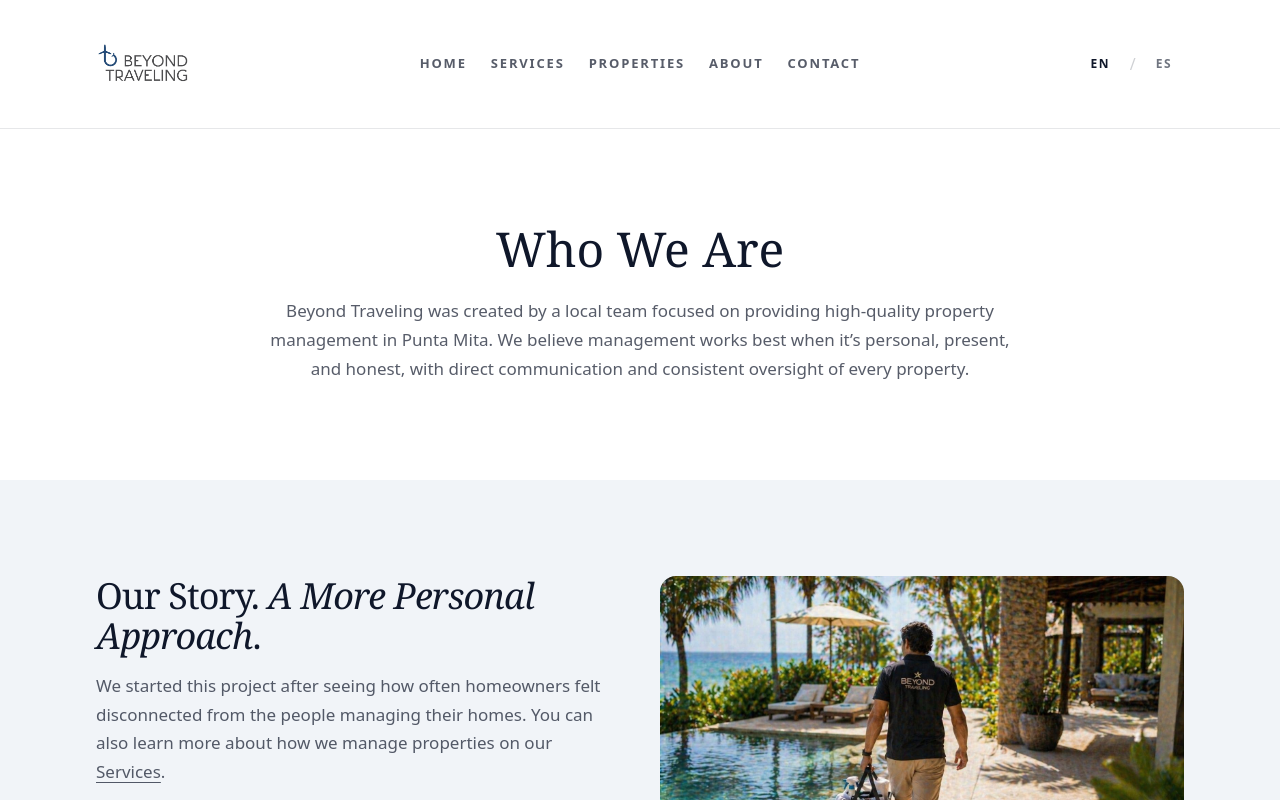
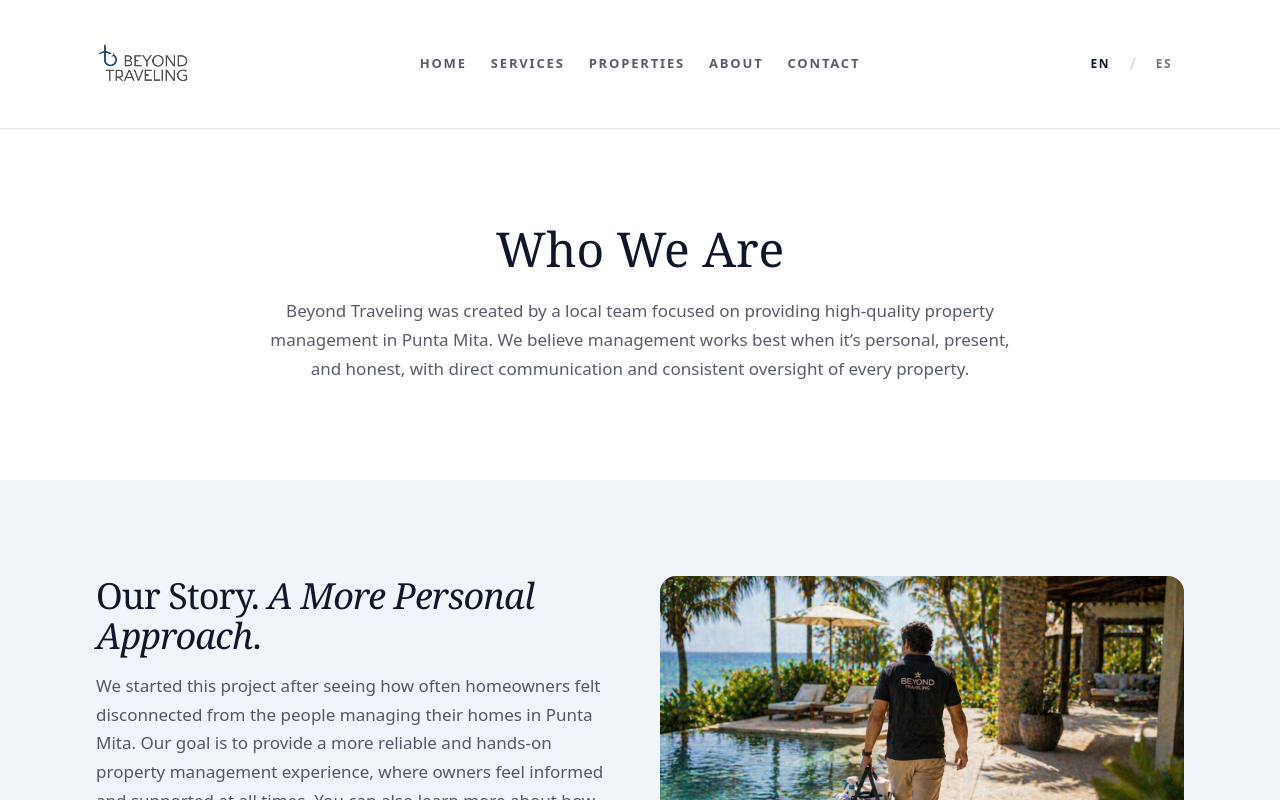
Before and after one commit to jfmichel86/Beyond-traveling-site-new-71, a Next.js app: page /about in a window 1280 px wide. Shown: the top 800 px of the page. Built offline with nearby package versions, Linux system fonts and the light colour scheme.

Commit message:
Update page.tsx

```diff
--- a/app/about/page.tsx
+++ b/app/about/page.tsx
@@ -71,11 +71,11 @@ const AboutStorySection = () => (
             </SectionTitle>
 
             <p className="mt-4 text-[17px] leading-[1.7] text-slate-900/70">
-              We started this project after seeing how often homeowners felt disconnected from the people managing their homes. You can also learn more about how we manage properties on our{" "}
-            <Link href="/services" className="underline underline-offset-4 hover:text-slate-900">
-            Services
-            </Link>.
-            </p>
+  We started this project after seeing how often homeowners felt disconnected from the people managing their homes in Punta Mita. Our goal is to provide a more reliable and hands-on property management experience, where owners feel informed and supported at all times. You can also learn more about how we manage properties on our{" "}
+  <Link href="/services" className="underline underline-offset-4 hover:text-slate-900">
+    Services
+  </Link>.
+</p>
 
             <div className="mt-6 space-y-3">
               <Body>
```
